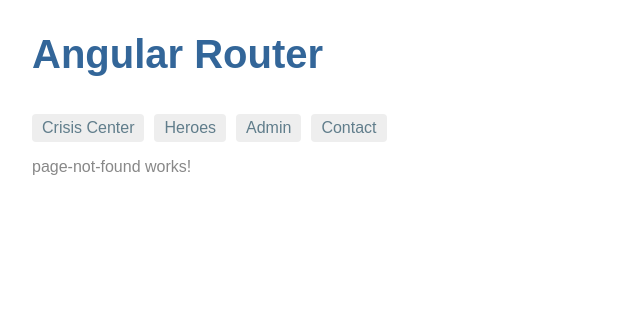
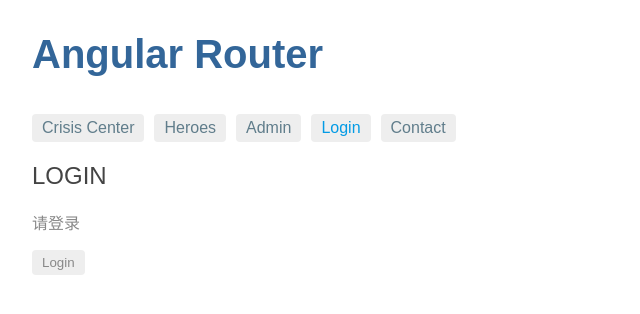
Before and after one commit to zhangkang1521/Angular2-CLI, an Angular app: page /login in a window 1280 px wide. Shown: the top 314 px of the page, without its empty margins (0-640 px from the left). Built offline with nearby package versions, Linux system fonts and the light colour scheme.

Commit message:
添加登录模块，路由拦截

```diff
--- a/src/app/app.component.html
+++ b/src/app/app.component.html
@@ -3,6 +3,7 @@
   <a routerLink="/crisis-center" routerLinkActive="active">Crisis Center</a>
   <a routerLink="/heroes" routerLinkActive="active">Heroes</a>
   <a routerLink="/admin" routerLinkActive="active">Admin</a>
+  <a routerLink="/login" routerLinkActive="active">Login</a>
   <a [routerLink]="[{ outlets: { popup: ['compose']}}]" routerLinkActive="active">Contact</a>
 <!--  <a routerLink="/hero/1" routerLinkActive="active">Hero1</a>
   <a routerLink="/hero/2" routerLinkActive="active">Hero1</a>-->
--- a/src/app/app.module.ts
+++ b/src/app/app.module.ts
@@ -10,6 +10,8 @@
 import {CrisisCenterModule} from "./component/cirsis-center/crisis-center.module";
 import {ComposeMessageComponent} from "./component/compose-message/compose-message.component";
 import {AdminModule} from "./component/admin/admin-module";
+import {LoginRoutingModule} from "./component/login/login-routing.module";
+import {LoginComponent} from "./component/login/login.component";
 
 
 
@@ -17,7 +19,8 @@
   declarations: [
     AppComponent,
     PageNotFoundComponent,
-    ComposeMessageComponent
+    ComposeMessageComponent,
+    LoginComponent
   ],
   imports: [
     BrowserModule,
@@ -26,6 +29,7 @@
     HeroModule,
     CrisisCenterModule,
     AdminModule,
+    LoginRoutingModule,
     AppRoutingModule
   ],
   providers: [],
--- a/src/app/component/admin/auth-guard.service.ts
+++ b/src/app/component/admin/auth-guard.service.ts
@@ -1,13 +1,31 @@
-import {CanActivate, ActivatedRouteSnapshot, RouterStateSnapshot} from "@angular/router";
+import {CanActivate, ActivatedRouteSnapshot, RouterStateSnapshot, Router} from "@angular/router";
 import {Observable} from "rxjs";
 import {Injectable} from "@angular/core";
+import {AuthService} from "./auth.service";
 
 @Injectable()
 export class AuthGuard implements CanActivate {
 
+  constructor(
+    private authService: AuthService,
+    private router: Router
+  ){}
+
   canActivate(route: ActivatedRouteSnapshot, state: RouterStateSnapshot): Observable<boolean>|Promise<boolean>|boolean {
-    console.log('auth');
-    return true;
+    let url = state.url;
+    console.log(url);
+    return this.checkLogin(url);
   }
 
+  checkLogin(url: string): boolean {
+      if(this.authService.isLoggedIn) {
+        console.log('已经登录，放行！')
+        return true;
+      }
+      let loginUrl = '/login';
+      console.log(`未登录，拦截到${loginUrl}`);
+      this.authService.redirectUrl = url;
+      this.router.navigate([loginUrl]);
+      return false;
+  }
 }
--- /dev/null
+++ b/src/app/component/admin/auth.service.ts
@@ -0,0 +1,23 @@
+
+import {Observable} from "rxjs";
+import {Injectable} from "@angular/core";
+
+import 'rxjs/add/observable/of';
+import 'rxjs/add/operator/do';
+import 'rxjs/add/operator/delay';
+
+@Injectable()
+export class AuthService {
+  isLoggedIn: boolean = false;
+  redirectUrl: string;
+
+  login() : Observable<boolean> {
+    return Observable.of(true)
+      .delay(1000)
+      .do(val => this.isLoggedIn = true);
+  }
+
+  logout(): void {
+    this.isLoggedIn = false;
+  }
+}
--- /dev/null
+++ b/src/app/component/login/login-routing.module.ts
@@ -0,0 +1,25 @@
+
+import {NgModule} from "@angular/core";
+import {RouterModule, Routes} from "@angular/router";
+import {AuthService} from "../admin/auth.service";
+import {AuthGuard} from "../admin/auth-guard.service";
+import {LoginComponent} from "./login.component";
+
+const loginRoutes: Routes = [
+  { path: 'login', component: LoginComponent}
+]
+
+@NgModule({
+  imports: [
+    RouterModule.forChild(loginRoutes)
+  ],
+  exports: [
+    RouterModule
+  ],
+  providers: [
+    AuthGuard,
+    AuthService
+  ]
+})
+
+export class LoginRoutingModule {}
--- /dev/null
+++ b/src/app/component/login/login.component.ts
@@ -0,0 +1,43 @@
+import {Component, OnInit} from "@angular/core";
+import {AuthService} from "../admin/auth.service";
+import {Router} from "@angular/router";
+
+@Component({
+  template: `<h2>LOGIN</h2>
+    <p>{{message}}</p>
+    <p>
+      <button (click)="login()"  *ngIf="!authService.isLoggedIn">Login</button>
+      <button (click)="logout()" *ngIf="authService.isLoggedIn">Logout</button>
+    </p>`
+})
+
+export class LoginComponent implements OnInit{
+
+  message: string;
+
+  constructor(
+    public authService: AuthService,
+    private router: Router) {}
+
+  ngOnInit(): void {
+    if(this.authService.isLoggedIn) {
+      this.message = "欢迎您，已登录";
+    } else {
+      this.message = "请登录";
+    }
+  }
+
+  login() {
+    this.message = '正在登录，请稍后...'
+    this.authService.login().subscribe(() => {
+      let redirectUrl = this.authService.redirectUrl ? this.authService.redirectUrl : '/heroes';
+      this.router.navigate([redirectUrl]);
+    });
+  }
+
+  logout() {
+    this.authService.logout();
+    this.message = '已退出';
+  }
+
+}
```
